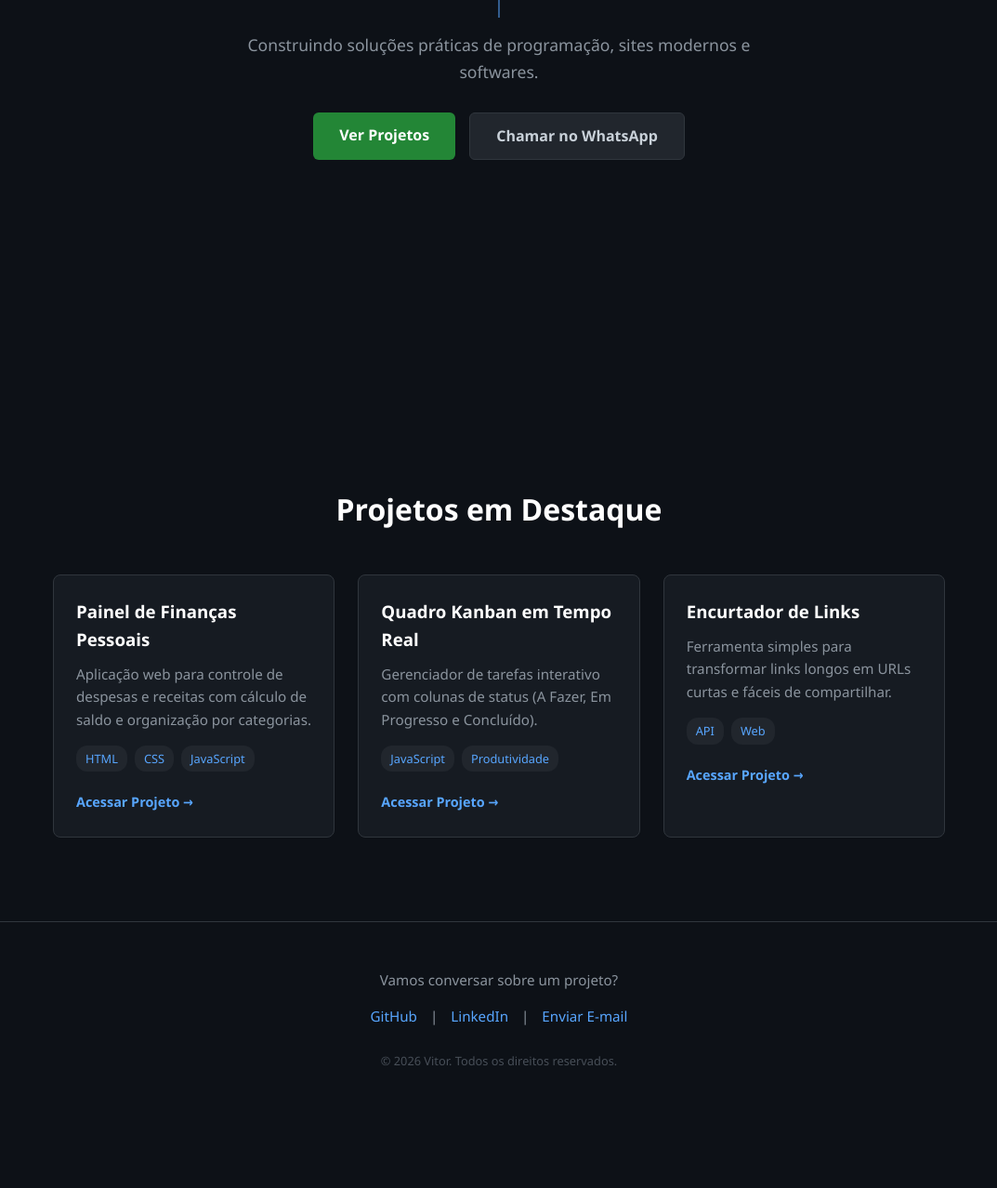
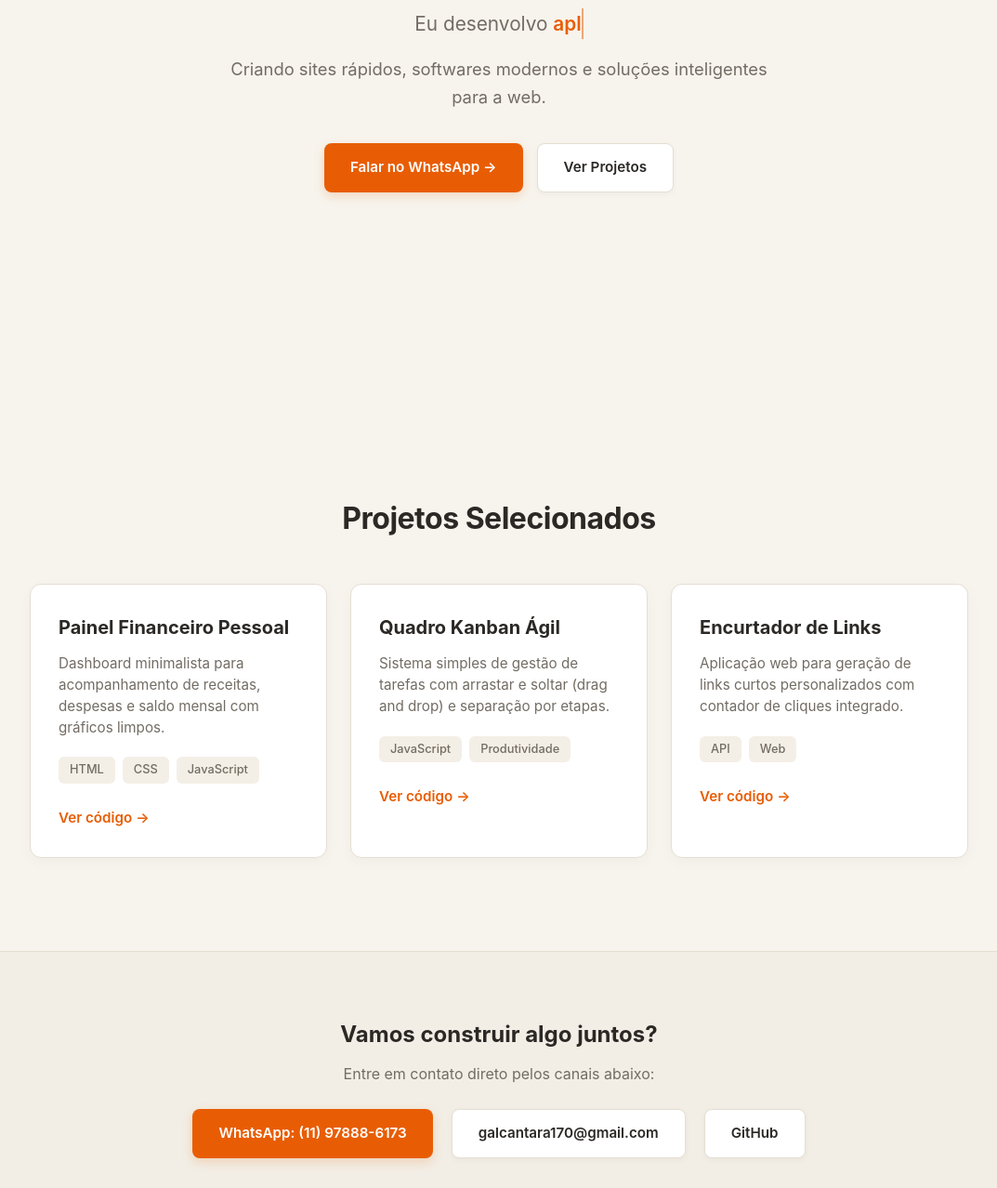
Before and after one commit to Vitorsilva56/meu-portfolio, a plain HTML site: page index.html in a window 1280 px wide. Shown: the part 368-1646 px from the top of the page at 93% size, without its empty margins (103-1176 px from the left). Before the commit the page ends 1569 px from the top, so only its background shows below. Drawn offline with Linux system fonts and the light colour scheme.

Commit message:
Muda tema para bege minimalista com detalhes laranja

```diff
--- a/index.html
+++ b/index.html
@@ -3,18 +3,29 @@
 <head>
   <meta charset="UTF-8">
   <meta name="viewport" content="width=device-width, initial-scale=1.0">
-  <title>Vitor | Desenvolvedor</title>
+  <title>Vitor Alcantara | Desenvolvedor</title>
   <style>
+    /* Estilo Minimalista e Paleta Bege */
+    :root {
+      --bg-color: #f7f4ed;        /* Bege suave de fundo */
+      --card-bg: #ffffff;         /* Branco limpo para os cards */
+      --text-main: #2b2825;       /* Texto escuro suave */
+      --text-muted: #736c64;      /* Cinza amarronzado para detalhes */
+      --border-color: #e5ded3;    /* Linhas discretas */
+      --orange: #e85d04;          /* Laranja de destaque */
+      --orange-hover: #dc2f02;    /* Laranja escuro para hover */
+    }
+
     * {
       margin: 0;
       padding: 0;
       box-sizing: border-box;
-      font-family: 'Segoe UI', Tahoma, Geneva, Verdana, sans-serif;
+      font-family: -apple-system, BlinkMacSystemFont, "Segoe UI", Roboto, Helvetica, Arial, sans-serif;
     }
 
     body {
-      background-color: #0d1117;
-      color: #c9d1d9;
+      background-color: var(--bg-color);
+      color: var(--text-main);
       line-height: 1.6;
       scroll-behavior: smooth;
     }
@@ -24,34 +35,41 @@
       position: fixed;
       top: 0;
       width: 100%;
-      background: rgba(13, 17, 23, 0.9);
-      backdrop-filter: blur(8px);
-      padding: 20px 40px;
+      background: rgba(247, 244, 237, 0.85);
+      backdrop-filter: blur(10px);
+      padding: 22px 40px;
       display: flex;
       justify-content: space-between;
       align-items: center;
-      border-bottom: 1px solid #30363d;
+      border-bottom: 1px solid var(--border-color);
       z-index: 1000;
     }
 
     .logo {
-      font-size: 1.3rem;
-      font-weight: bold;
-      color: #58a6ff;
+      font-size: 1.15rem;
+      font-weight: 700;
+      color: var(--text-main);
+      letter-spacing: -0.5px;
+    }
+
+    .logo span {
+      color: var(--orange);
     }
 
     .nav-links a {
-      color: #c9d1d9;
+      color: var(--text-muted);
       text-decoration: none;
-      margin-left: 20px;
-      transition: color 0.3s;
+      margin-left: 24px;
+      font-size: 0.95rem;
+      font-weight: 500;
+      transition: color 0.2s ease;
     }
 
     .nav-links a:hover {
-      color: #58a6ff;
+      color: var(--orange);
     }
 
-    /* Seção Principal (Hero) */
+    /* Seção Hero (Apresentação) */
     .hero {
       min-height: 100vh;
       display: flex;
@@ -62,29 +80,43 @@
       padding: 0 20px;
     }
 
-    .hero h1 {
-      font-size: 3rem;
-      color: #ffffff;
-      margin-bottom: 15px;
+    .hero-badge {
+      display: inline-block;
+      font-size: 0.85rem;
+      font-weight: 600;
+      color: var(--orange);
+      background-color: #fcefe7;
+      padding: 6px 14px;
+      border-radius: 20px;
+      margin-bottom: 20px;
+      border: 1px solid #f9d8c4;
     }
 
-    .hero h1 span {
-      color: #2ea043;
+    .hero h1 {
+      font-size: 3.2rem;
+      font-weight: 700;
+      color: var(--text-main);
+      margin-bottom: 14px;
+      letter-spacing: -1px;
     }
 
-    /* Efeito de digitação */
     .typing-container {
-      font-size: 1.4rem;
-      color: #58a6ff;
+      font-size: 1.3rem;
+      color: var(--text-muted);
       min-height: 2rem;
-      margin-bottom: 15px;
-      font-weight: 500;
+      margin-bottom: 18px;
+      font-weight: 400;
+    }
+
+    #typing-text {
+      color: var(--orange);
+      font-weight: 600;
     }
 
     .cursor {
       display: inline-block;
       width: 2px;
-      background-color: #58a6ff;
+      background-color: var(--orange);
       animation: blink 0.7s infinite;
     }
 
@@ -94,10 +126,11 @@
     }
 
     .hero p {
-      font-size: 1.1rem;
-      max-width: 600px;
-      margin-bottom: 30px;
-      color: #8b949e;
+      font-size: 1.15rem;
+      max-width: 580px;
+      margin-bottom: 35px;
+      color: var(--text-muted);
+      font-weight: 400;
     }
 
     /* Botões */
@@ -109,134 +142,166 @@
     }
 
     .btn {
-      display: inline-block;
-      padding: 12px 28px;
-      border-radius: 6px;
+      display: inline-flex;
+      align-items: center;
+      gap: 8px;
+      padding: 13px 28px;
+      border-radius: 8px;
       text-decoration: none;
-      font-weight: bold;
-      transition: transform 0.2s, background-color 0.2s, box-shadow 0.2s;
+      font-size: 0.95rem;
+      font-weight: 600;
+      transition: all 0.2s ease;
     }
 
-    .btn-primary {
-      background-color: #238636;
+    .btn-orange {
+      background-color: var(--orange);
       color: #ffffff;
+      box-shadow: 0 4px 12px rgba(232, 93, 4, 0.2);
     }
 
-    .btn-primary:hover {
-      background-color: #2ea043;
-      transform: translateY(-3px);
-      box-shadow: 0 4px 15px rgba(46, 160, 67, 0.4);
+    .btn-orange:hover {
+      background-color: var(--orange-hover);
+      transform: translateY(-2px);
+      box-shadow: 0 6px 18px rgba(232, 93, 4, 0.3);
     }
 
-    .btn-secondary {
-      background-color: #21262d;
-      color: #c9d1d9;
-      border: 1px solid #30363d;
+    .btn-white {
+      background-color: var(--card-bg);
+      color: var(--text-main);
+      border: 1px solid var(--border-color);
+      box-shadow: 0 2px 6px rgba(0, 0, 0, 0.04);
     }
 
-    .btn-secondary:hover {
-      background-color: #30363d;
-      transform: translateY(-3px);
+    .btn-white:hover {
+      background-color: #fdfdfd;
+      border-color: #cfc5b8;
+      transform: translateY(-2px);
+      box-shadow: 0 4px 12px rgba(0, 0, 0, 0.08);
     }
 
-    /* Seções Gerais */
+    /* Seção de Projetos */
     .section {
-      padding: 90px 20px;
-      max-width: 1000px;
+      padding: 100px 20px;
+      max-width: 1050px;
       margin: 0 auto;
     }
 
     .section h2 {
       font-size: 2rem;
+      font-weight: 700;
       text-align: center;
       margin-bottom: 45px;
-      color: #ffffff;
+      color: var(--text-main);
+      letter-spacing: -0.5px;
     }
 
-    /* Grade de Projetos */
     .projects-grid {
       display: grid;
-      grid-template-columns: repeat(auto-fit, minmax(280px, 1fr));
+      grid-template-columns: repeat(auto-fit, minmax(300px, 1fr));
       gap: 25px;
     }
 
-    /* Cartões e Efeito de Surgimento */
+    /* Cards com fundo branco e sombra suave */
     .project-card {
-      background-color: #161b22;
-      border: 1px solid #30363d;
-      border-radius: 8px;
-      padding: 24px;
-      transition: transform 0.3s ease, border-color 0.3s ease, box-shadow 0.3s ease, opacity 0.6s ease;
+      background-color: var(--card-bg);
+      border: 1px solid var(--border-color);
+      border-radius: 12px;
+      padding: 30px;
+      transition: transform 0.3s ease, box-shadow 0.3s ease, opacity 0.6s ease;
       opacity: 0;
       transform: translateY(30px);
+      box-shadow: 0 4px 15px rgba(0, 0, 0, 0.03);
     }
 
-    /* Classe que ativa o surgimento quando o elemento entra na tela */
     .project-card.visible {
       opacity: 1;
       transform: translateY(0);
     }
 
     .project-card:hover {
-      transform: translateY(-8px);
-      border-color: #58a6ff;
-      box-shadow: 0 10px 25px rgba(0, 0, 0, 0.5);
+      transform: translateY(-6px);
+      box-shadow: 0 12px 28px rgba(0, 0, 0, 0.07);
+      border-color: #d6ccbe;
     }
 
     .project-card h3 {
-      color: #ffffff;
-      margin-bottom: 10px;
+      color: var(--text-main);
+      font-size: 1.25rem;
+      margin-bottom: 12px;
     }
 
     .project-card p {
-      color: #8b949e;
+      color: var(--text-muted);
       font-size: 0.95rem;
-      margin-bottom: 16px;
+      margin-bottom: 20px;
+      line-height: 1.5;
     }
 
     .project-tags {
       display: flex;
       gap: 8px;
-      margin-bottom: 20px;
+      margin-bottom: 24px;
       flex-wrap: wrap;
     }
 
     .tag {
-      background-color: #21262d;
-      color: #58a6ff;
-      padding: 4px 10px;
-      border-radius: 12px;
+      background-color: #f4efe6;
+      color: var(--text-muted);
+      padding: 4px 12px;
+      border-radius: 6px;
       font-size: 0.8rem;
+      font-weight: 500;
     }
 
     .project-card a {
-      color: #58a6ff;
+      color: var(--orange);
       text-decoration: none;
-      font-size: 0.9rem;
-      font-weight: bold;
+      font-size: 0.95rem;
+      font-weight: 600;
+      display: inline-flex;
+      align-items: center;
+      gap: 6px;
+      transition: gap 0.2s ease;
     }
 
     .project-card a:hover {
-      text-decoration: underline;
+      gap: 10px;
     }
 
-    /* Rodapé */
+    /* Rodapé / Contato */
     footer {
       text-align: center;
-      padding: 50px 20px;
-      border-top: 1px solid #30363d;
-      color: #8b949e;
-      font-size: 0.95rem;
+      padding: 70px 20px 40px;
+      border-top: 1px solid var(--border-color);
+      background-color: #f2eee5;
     }
 
-    footer a {
-      color: #58a6ff;
-      text-decoration: none;
-      margin: 0 10px;
+    footer h3 {
+      font-size: 1.5rem;
+      color: var(--text-main);
+      margin-bottom: 10px;
     }
 
-    footer a:hover {
-      text-decoration: underline;
+    footer p {
+      color: var(--text-muted);
+      margin-bottom: 25px;
+    }
+
+    .contact-links {
+      display: flex;
+      justify-content: center;
+      gap: 20px;
+      flex-wrap: wrap;
+      margin-bottom: 35px;
+    }
+
+    .copyright {
+      font-size: 0.85rem;
+      color: #9c9489;
+      border-top: 1px solid #e3dbcf;
+      padding-top: 25px;
+      max-width: 600px;
+      margin: 0 auto;
     }
   </style>
 </head>
@@ -244,115 +309,134 @@
 
   <!-- Menu de Topo -->
   <nav>
-    <div class="logo">Vitor.dev</div>
+    <div class="logo">Vitor<span>.</span></div>
     <div class="nav-links">
       <a href="#inicio">Início</a>
       <a href="#projetos">Projetos</a>
-      <a href="#contacto">Contacto</a>
+      <a href="#contato">Contato</a>
     </div>
   </nav>
 
   <!-- Apresentação Principal -->
   <section class="hero" id="inicio">
-    <h1>Olá, eu sou o <span>Vitor</span></h1>
+    <div class="hero-badge">Disponível para novos projetos</div>
+    <h1>Olá, eu sou o Vitor</h1>
 
-    <!-- Texto que se digita sozinho -->
+    <!-- Texto com digitação automática -->
     <div class="typing-container">
-      <span id="typing-text"></span><span class="cursor">&nbsp;</span>
+      Eu desenvolvo <span id="typing-text"></span><span class="cursor">&nbsp;</span>
     </div>
 
-    <p>Construindo soluções práticas de programação, sites modernos e softwares.</p>
+    <p>Criando sites rápidos, softwares modernos e soluções inteligentes para a web.</p>
 
     <div class="btn-group">
-      <a href="#projetos" class="btn btn-primary">Ver Projetos</a>
-      <!-- Link direto para o seu WhatsApp (basta trocar os números) -->
-      <a href="https://wa.me/5500000000000?text=Olá%20Vitor,%20vi%20seu%20portfólio!" target="_blank" class="btn btn-secondary">Chamar no WhatsApp</a>
+      <!-- Botão Laranja Direto para o WhatsApp -->
+      <a href="https://wa.me/5511978886173?text=Olá%20Vitor,%20vi%20seu%20portfólio%20e%20gostaria%20de%20conversar!" target="_blank" class="btn btn-orange">
+        Falar no WhatsApp &rarr;
+      </a>
+
+      <!-- Botão Branco para Ver os Projetos -->
+      <a href="#projetos" class="btn btn-white">
+        Ver Projetos
+      </a>
     </div>
   </section>
 
   <!-- Lista de Projetos -->
   <section class="section" id="projetos">
-    <h2>Projetos em Destaque</h2>
+    <h2>Projetos Selecionados</h2>
     <div class="projects-grid">
 
       <div class="project-card">
-        <h3>Painel de Finanças Pessoais</h3>
-        <p>Aplicação web para controle de despesas e receitas com cálculo de saldo e organização por categorias.</p>
+        <h3>Painel Financeiro Pessoal</h3>
+        <p>Dashboard minimalista para acompanhamento de receitas, despesas e saldo mensal com gráficos limpos.</p>
         <div class="project-tags">
           <span class="tag">HTML</span>
           <span class="tag">CSS</span>
           <span class="tag">JavaScript</span>
         </div>
-        <a href="https://github.com/Vitorsilva56" target="_blank">Acessar Projeto &rarr;</a>
+        <a href="https://github.com/Vitorsilva56" target="_blank">Ver código &rarr;</a>
       </div>
 
       <div class="project-card">
-        <h3>Quadro Kanban em Tempo Real</h3>
-        <p>Gerenciador de tarefas interativo com colunas de status (A Fazer, Em Progresso e Concluído).</p>
+        <h3>Quadro Kanban Ágil</h3>
+        <p>Sistema simples de gestão de tarefas com arrastar e soltar (drag and drop) e separação por etapas.</p>
         <div class="project-tags">
           <span class="tag">JavaScript</span>
           <span class="tag">Produtividade</span>
         </div>
-        <a href="https://github.com/Vitorsilva56" target="_blank">Acessar Projeto &rarr;</a>
+        <a href="https://github.com/Vitorsilva56" target="_blank">Ver código &rarr;</a>
       </div>
 
       <div class="project-card">
         <h3>Encurtador de Links</h3>
-        <p>Ferramenta simples para transformar links longos em URLs curtas e fáceis de compartilhar.</p>
+        <p>Aplicação web para geração de links curtos personalizados com contador de cliques integrado.</p>
         <div class="project-tags">
           <span class="tag">API</span>
           <span class="tag">Web</span>
         </div>
-        <a href="https://github.com/Vitorsilva56" target="_blank">Acessar Projeto &rarr;</a>
+        <a href="https://github.com/Vitorsilva56" target="_blank">Ver código &rarr;</a>
       </div>
 
     </div>
   </section>
 
   <!-- Rodapé / Contato -->
-  <footer id="contacto">
-    <p>Vamos conversar sobre um projeto?</p>
-    <p style="margin-top: 15px;">
-      <a href="https://github.com/Vitorsilva56" target="_blank">GitHub</a> |
-      <a href="https://linkedin.com" target="_blank">LinkedIn</a> |
-      <a href="mailto:seu-email@gmail.com">Enviar E-mail</a>
-    </p>
-    <p style="margin-top: 25px; font-size: 0.8rem; color: #484f58;">&copy; 2026 Vitor. Todos os direitos reservados.</p>
+  <footer id="contato">
+    <h3>Vamos construir algo juntos?</h3>
+    <p>Entre em contato direto pelos canais abaixo:</p>
+
+    <div class="contact-links">
+      <a href="https://wa.me/5511978886173?text=Olá%20Vitor!" target="_blank" class="btn btn-orange">
+        WhatsApp: (11) 97888-6173
+      </a>
+      <a href="mailto:galcantara170@gmail.com" class="btn btn-white">
+        galcantara170@gmail.com
+      </a>
+      <a href="https://github.com/Vitorsilva56" target="_blank" class="btn btn-white">
+        GitHub
+      </a>
+    </div>
+
+    <div class="copyright">
+      &copy; 2026 Vitor Alcantara. Todos os direitos reservados.
+    </div>
   </footer>
 
   <!-- Script das Animações -->
   <script>
-    // 1. Efeito de Digitação Dinâmica
-    const phrases = [
-      "Desenvolvedor de Software",
-      "Criador de Sites & Aplicações Web",
-      "Soluções em Código"
+    // Digitação dinâmica
+    const words = [
+      "interfaces minimalistas.",
+      "aplicações web modernas.",
+      "softwares práticos.",
+      "soluções completas."
     ];
-    let phraseIndex = 0;
+    let wordIndex = 0;
     let charIndex = 0;
     let isDeleting = false;
     const typingElement = document.getElementById("typing-text");
 
     function typeEffect() {
-      const currentPhrase = phrases[phraseIndex];
+      const currentWord = words[wordIndex];
 
       if (isDeleting) {
-        typingElement.textContent = currentPhrase.substring(0, charIndex - 1);
+        typingElement.textContent = currentWord.substring(0, charIndex - 1);
         charIndex--;
       } else {
-        typingElement.textContent = currentPhrase.substring(0, charIndex + 1);
+        typingElement.textContent = currentWord.substring(0, charIndex + 1);
         charIndex++;
       }
 
-      let speed = isDeleting ? 40 : 90;
+      let speed = isDeleting ? 35 : 85;
 
-      if (!isDeleting && charIndex === currentPhrase.length) {
-        speed = 1800; // Pausa após digitar a frase toda
+      if (!isDeleting && charIndex === currentWord.length) {
+        speed = 1700;
         isDeleting = true;
       } else if (isDeleting && charIndex === 0) {
         isDeleting = false;
-        phraseIndex = (phraseIndex + 1) % phrases.length;
-        speed = 400; // Pausa antes de começar a próxima frase
+        wordIndex = (wordIndex + 1) % words.length;
+        speed = 350;
       }
 
       setTimeout(typeEffect, speed);
@@ -360,7 +444,7 @@
 
     typeEffect();
 
-    // 2. Animação de surgimento suave dos cartões de projetos
+    // Animação de surgimento suave dos cards ao rolar a página
     const cards = document.querySelectorAll(".project-card");
     const observer = new IntersectionObserver((entries) => {
       entries.forEach((entry) => {
```
